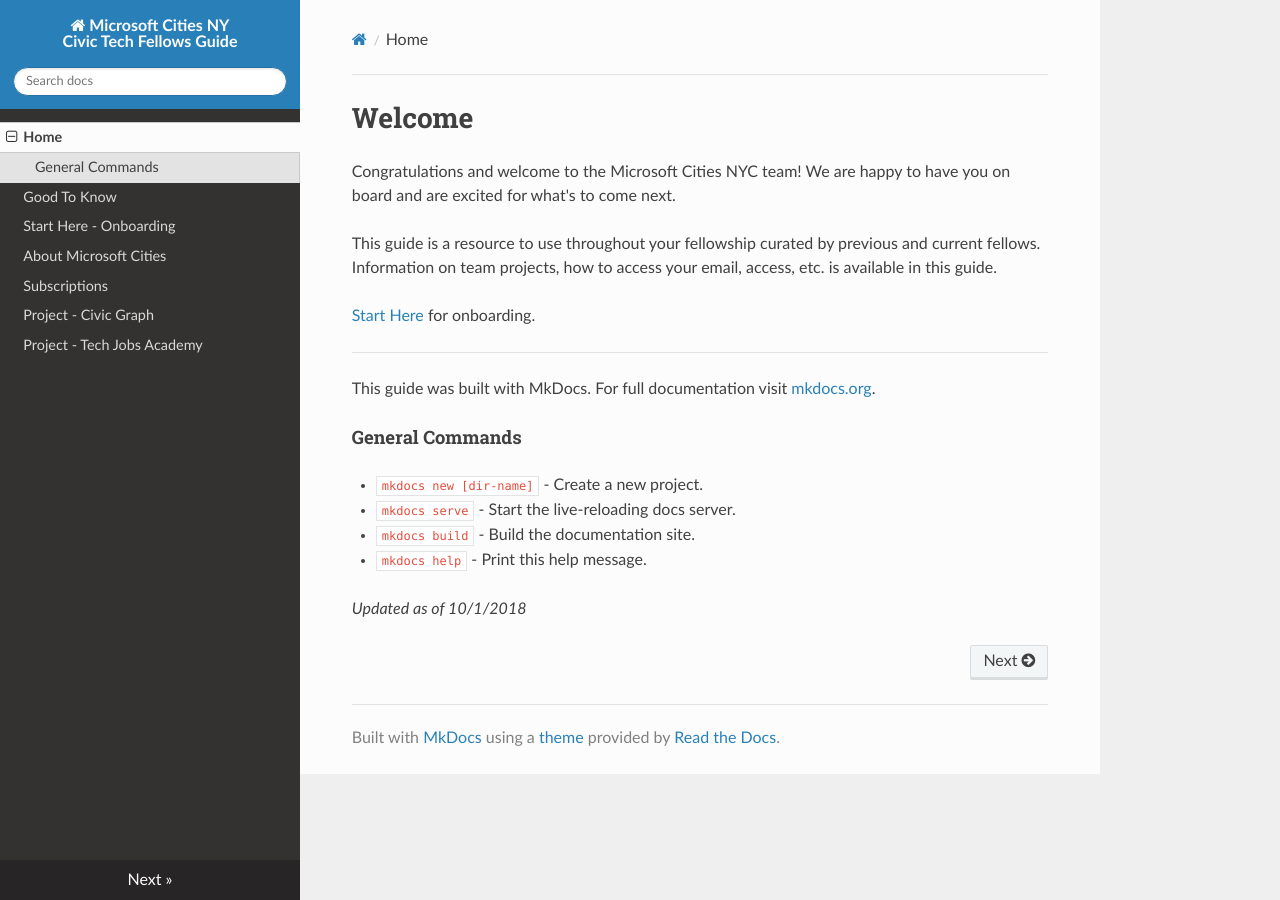
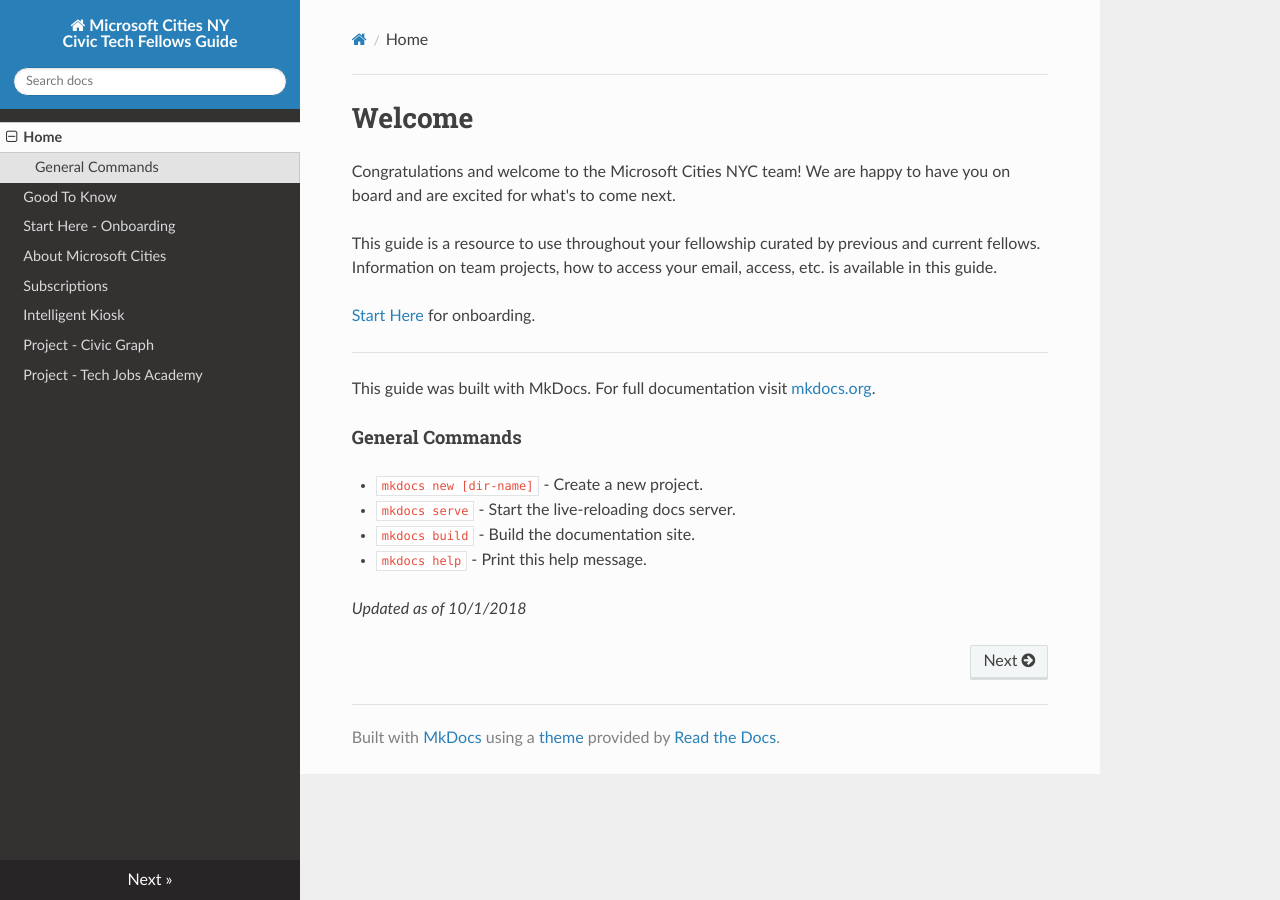
Before and after one commit to MicrosoftTCE/fellows-guide, an MkDocs documentation site: the page built from docs/index.md, in a window 1280 px wide. Built offline with MkDocs 1.6.1, drawn with Linux system fonts in a browser that asks for light colours; nearby versions of some CDN libraries; old or Windows-style settings are respelled for this version of MkDocs.

Commit message:
add build site files

```diff
--- a/mkdocs.yml
+++ b/mkdocs.yml
@@ -5,6 +5,7 @@
     - Start Here - Onboarding: onboarding.md
     - About Microsoft Cities: about.md
     - Subscriptions: subs.md
+    - Intelligent Kiosk: intelligentkiosk.md
     - Project - Civic Graph: civicgraph.md
     - Project - Tech Jobs Academy: tja.md
 theme: readthedocs
```
Also changed, not shown: site/404.html, site/about/index.html, site/civicgraph/index.html, site/index.html, site/onboarding/index.html, site/search.html, site/sitemap.xml, site/starthere/index.html, site/subs/index.html, site/tja/index.html, 1 other file.
